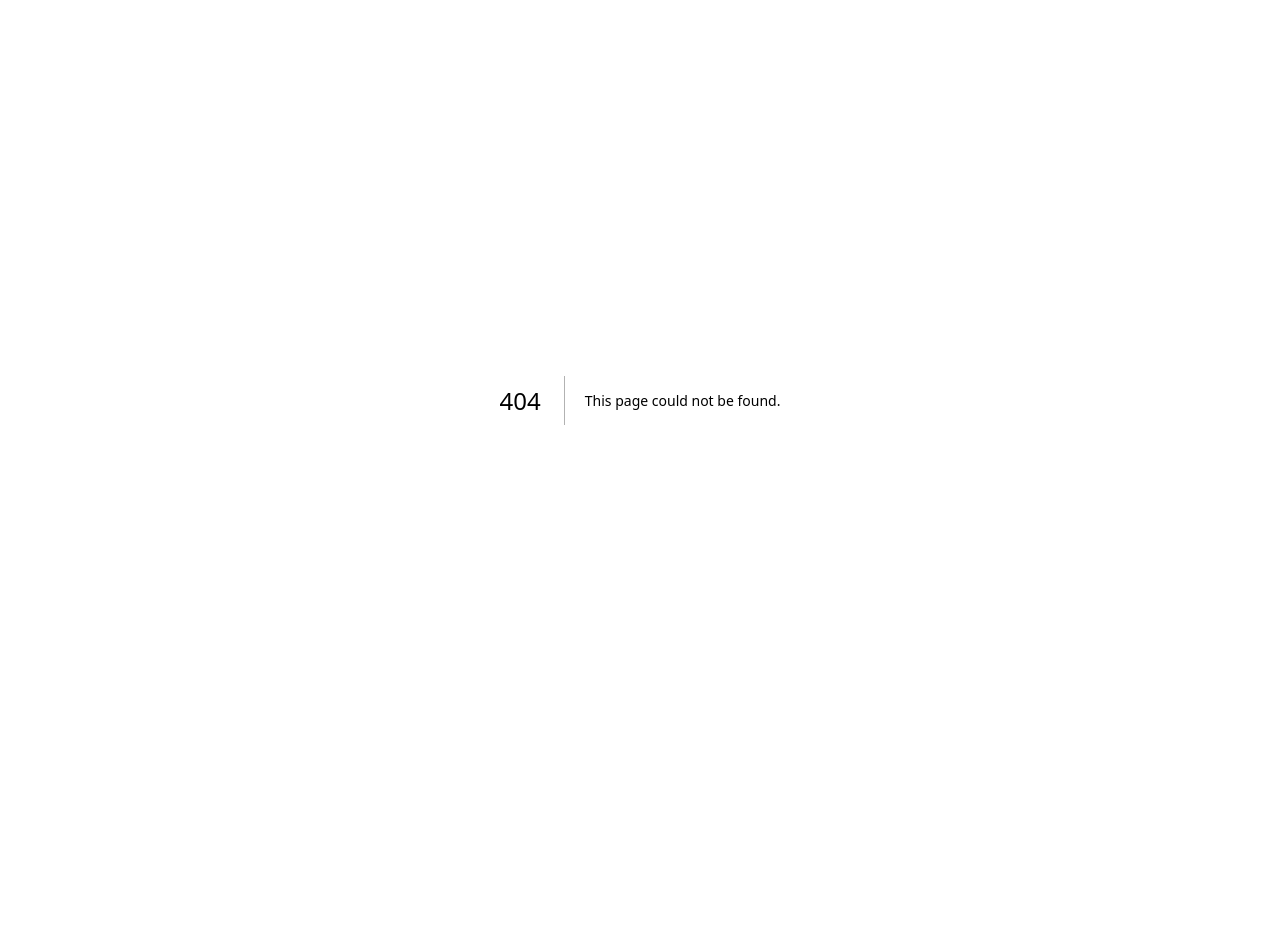
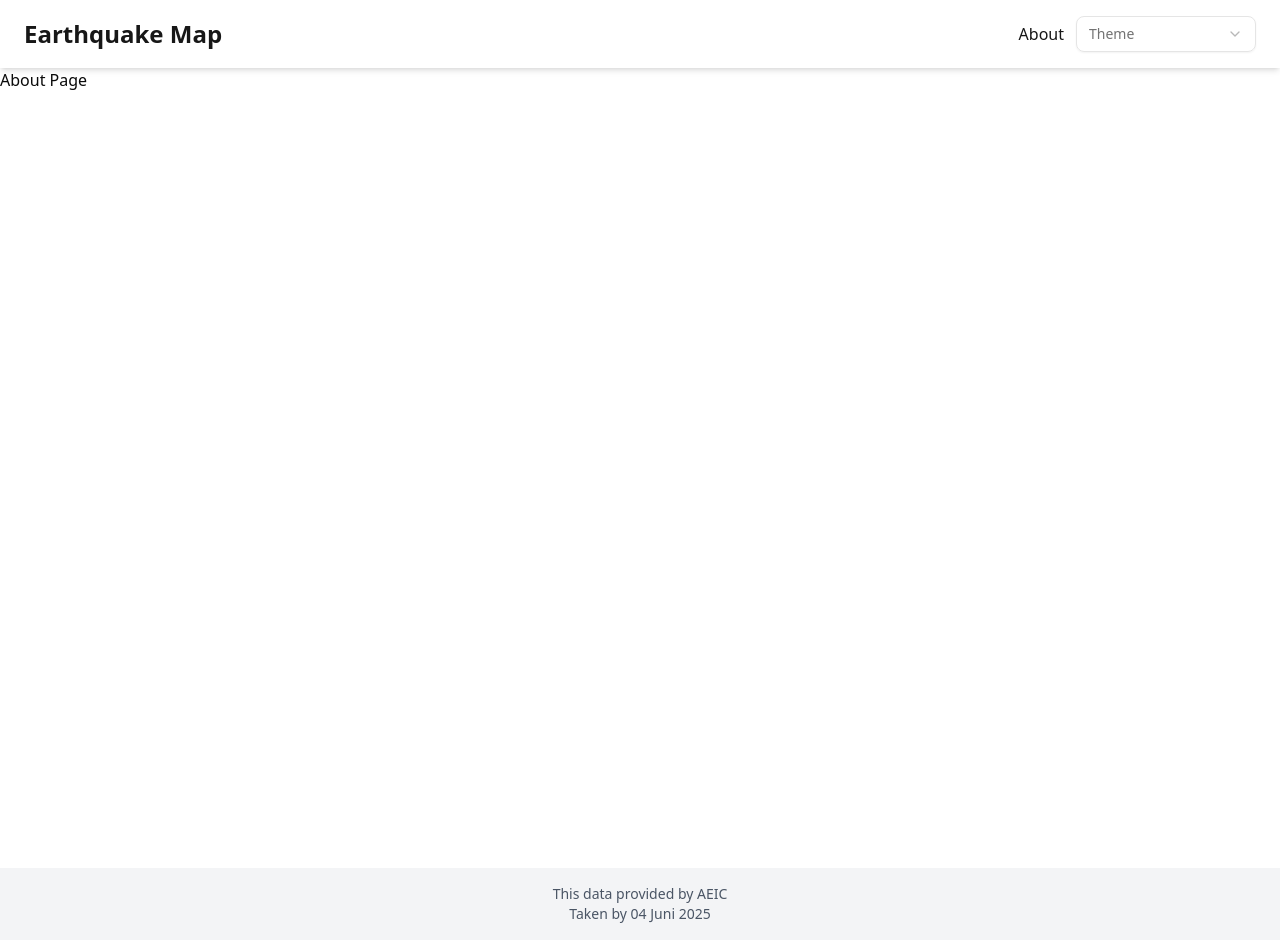
Before and after one commit to Limeless04/earthquake-map, a Next.js app: page /about in a window 1280 px wide. Before the commit this address had no page. Before the commit the page ends 800 px from the top, so only its background shows below. Built offline with nearby package versions, Linux system fonts and the light colour scheme.

Commit message:
implementasi leaflet

```diff
--- /dev/null
+++ b/app/about/page.tsx
@@ -0,0 +1,3 @@
+export default function AboutPage() {
+  return <div className="min-h-screen">About Page</div>;
+}
--- a/app/globals.css
+++ b/app/globals.css
@@ -171,6 +171,12 @@ body {
   --sidebar-ring: oklch(0.72 0.15 251); /* #7aa2f7 */
 }
 
+.leaflet-tile {
+  image-rendering: pixelated;
+  backface-visibility: hidden;
+  transform: translateZ(0);
+}
+
 .tokyonight-light {
   --background: oklch(0.98 0.005 240); /* #d5d6db - light background */
   --foreground: oklch(0.35 0.02 240); /* #565a6e - dark text */
@@ -201,3 +207,11 @@ body {
     @apply bg-background text-foreground;
   }
 }
+
+@layer utilities {
+  .leaflet-tile {
+    image-rendering: pixelated;
+    backface-visibility: hidden;
+    transform: translateZ(0);
+  }
+}
--- a/app/layout.tsx
+++ b/app/layout.tsx
@@ -2,6 +2,9 @@ import type { Metadata } from "next";
 import { Geist, Geist_Mono } from "next/font/google";
 import "./globals.css";
 import { ThemeProvider } from "next-themes";
+import { Navbar } from "@/components/Navbar";
+import { Footer } from "@/components/Footer";
+
 const geistSans = Geist({
   variable: "--font-geist-sans",
   subsets: ["latin"],
@@ -13,8 +16,8 @@ const geistMono = Geist_Mono({
 });
 
 export const metadata: Metadata = {
-  title: "Create Next App",
-  description: "Generated by create next app",
+  title: "Earthquake Map",
+  description: "Interactive Earthquake Map",
 };
 
 export default function RootLayout({
@@ -33,7 +36,9 @@ export default function RootLayout({
           enableSystem
           themes={["light", "dark", "tokyonight"]}
         >
+          <Navbar />
           {children}
+          <Footer />
         </ThemeProvider>
       </body>
     </html>
--- a/app/page.tsx
+++ b/app/page.tsx
@@ -1,12 +1,17 @@
-import Image from "next/image";
-import { ThemeSelect } from "@/components/ThemeSelect";
+"use client";
+
+import dynamic from "next/dynamic";
+
+const MapClient = dynamic(() => import("@/components/Map"), {
+  ssr: false,
+  loading: () => <p>Loading...</p>,
+});
 export default function Home() {
   return (
-    <div className="grid grid-rows-[20px_1fr_20px] items-center justify-items-center min-h-screen p-8 pb-20 gap-16 sm:p-20 font-[family-name:var(--font-geist-sans)]">
-      <main className="flex flex-col gap-[32px] row-start-2 items-center sm:items-start">
-        <ThemeSelect />
+    <div className="flex min-h-screen p-8 font-[family-name:var(--font-geist-sans)]">
+      <main className="flex flex-col h-full w-full">
+        <MapClient />
       </main>
-      <footer className="row-start-3 flex gap-[24px] flex-wrap items-center justify-center"></footer>
     </div>
   );
 }
--- /dev/null
+++ b/components/Footer.tsx
@@ -0,0 +1,8 @@
+export const Footer = (props: {}) => {
+  return (
+    <nav className="bg-gray-100 text-center py-4 text-sm text-gray-600">
+      <p>This data provided by AEIC</p>
+      <p>Taken by 04 Juni 2025</p>
+    </nav>
+  );
+};
--- /dev/null
+++ b/components/Map.tsx
@@ -0,0 +1,65 @@
+"use client";
+import "leaflet/dist/leaflet.css";
+import "leaflet-defaulticon-compatibility/dist/leaflet-defaulticon-compatibility.webpack.css";
+import "leaflet-defaulticon-compatibility";
+import { MapContainer, TileLayer, Marker, Popup } from "react-leaflet";
+import { LatLngExpression } from "leaflet";
+import { useEffect, useState } from "react";
+import { useTheme } from "next-themes";
+
+export default function MapClient() {
+  const [location, setLocation] = useState<LatLngExpression | null>(null);
+  const [error, setError] = useState<string | null>(null);
+  const { theme } = useTheme();
+  useEffect(() => {
+    if (!navigator.geolocation) {
+      setError("Geolocation is not supported by your browser.");
+      return;
+    }
+
+    navigator.geolocation.getCurrentPosition(
+      (pos) => {
+        setLocation([pos.coords.latitude, pos.coords.longitude]);
+      },
+      (err) => {
+        setError("Unable to retrieve location: " + err.message);
+        // fallback position (e.g. center of the map)
+        setLocation([0, 0]);
+      },
+    );
+  }, []);
+
+  console.log(location);
+
+  if (!location) {
+    return <p>Loading map and getting location...</p>;
+  }
+  return (
+    <MapContainer
+      center={location}
+      zoom={5}
+      zoomControl={false}
+      scrollWheelZoom={true}
+      style={{
+        height: "100vh",
+        width: "100%",
+        zIndex: 1,
+      }}
+    >
+      <TileLayer
+        attribution='&copy; <a href="https://carto.com/">Carto</a>'
+        url={
+          theme === "light"
+            ? "https://{s}.basemaps.cartocdn.com/light_all/{z}/{x}/{y}{r}.png"
+            : "https://{s}.basemaps.cartocdn.com/dark_all/{z}/{x}/{y}{r}.png"
+        }
+      />
+      <Marker position={location}>
+        <Popup>
+          Your current location <br />
+          (via <i>navigator.geolocation</i>)
+        </Popup>
+      </Marker>
+    </MapContainer>
+  );
+}
--- /dev/null
+++ b/components/Navbar.tsx
@@ -0,0 +1,24 @@
+import Link from "next/link";
+import { ThemeSelect } from "./ThemeSelect";
+export const Navbar = () => {
+  return (
+    <nav className="bg-[var(--background)] shadow-md py-4 px-6 flex justify-between items-center ">
+      <Link
+        href="/"
+        className="text-2xl font-bold text-[var(--primary)] hover:text-[var(--accent)] transition-colors"
+      >
+        Earthquake Map
+      </Link>
+
+      <div className="flex items-center space-x-3">
+        <Link
+          href="/about"
+          className="text-[var(--primary)] hover:text-[var(--accent)] transition-colors"
+        >
+          About
+        </Link>
+        <ThemeSelect />
+      </div>
+    </nav>
+  );
+};
--- a/components/ThemeSelect.tsx
+++ b/components/ThemeSelect.tsx
@@ -12,9 +12,7 @@ import { useTheme } from "next-themes";
 export const ThemeSelect = () => {
   const { theme, setTheme } = useTheme();
 
-  console.log(theme);
   return (
-    <>
     <Select onValueChange={setTheme}>
       <SelectTrigger className="w-[180px]">
         <SelectValue placeholder="Theme" />
@@ -26,6 +24,5 @@ export const ThemeSelect = () => {
         <SelectItem value="system">System</SelectItem>
       </SelectContent>
     </Select>
-    </>
   );
 };
--- a/package.json
+++ b/package.json
@@ -3,7 +3,7 @@
   "version": "0.1.0",
   "private": true,
   "scripts": {
-    "dev": "next dev --turbopack",
+    "dev": "next dev",
     "build": "next build",
     "start": "next start",
     "lint": "next lint"
@@ -13,6 +13,7 @@
     "class-variance-authority": "^0.7.1",
     "clsx": "^2.1.1",
     "leaflet": "^1.9.4",
+    "leaflet-defaulticon-compatibility": "^0.1.2",
     "lucide-react": "^0.513.0",
     "next": "15.3.3",
     "next-themes": "^0.4.6",
@@ -23,6 +24,7 @@
   },
   "devDependencies": {
     "@tailwindcss/postcss": "^4",
+    "@types/leaflet": "^1.9.18",
     "@types/node": "^20",
     "@types/react": "^19",
     "@types/react-dom": "^19",
```
Also changed, not shown: components/Sidebar.tsx (added), 1 other file (tests, documents, lock files or other folders). Lines whose indentation alone changed are shown as unchanged.
